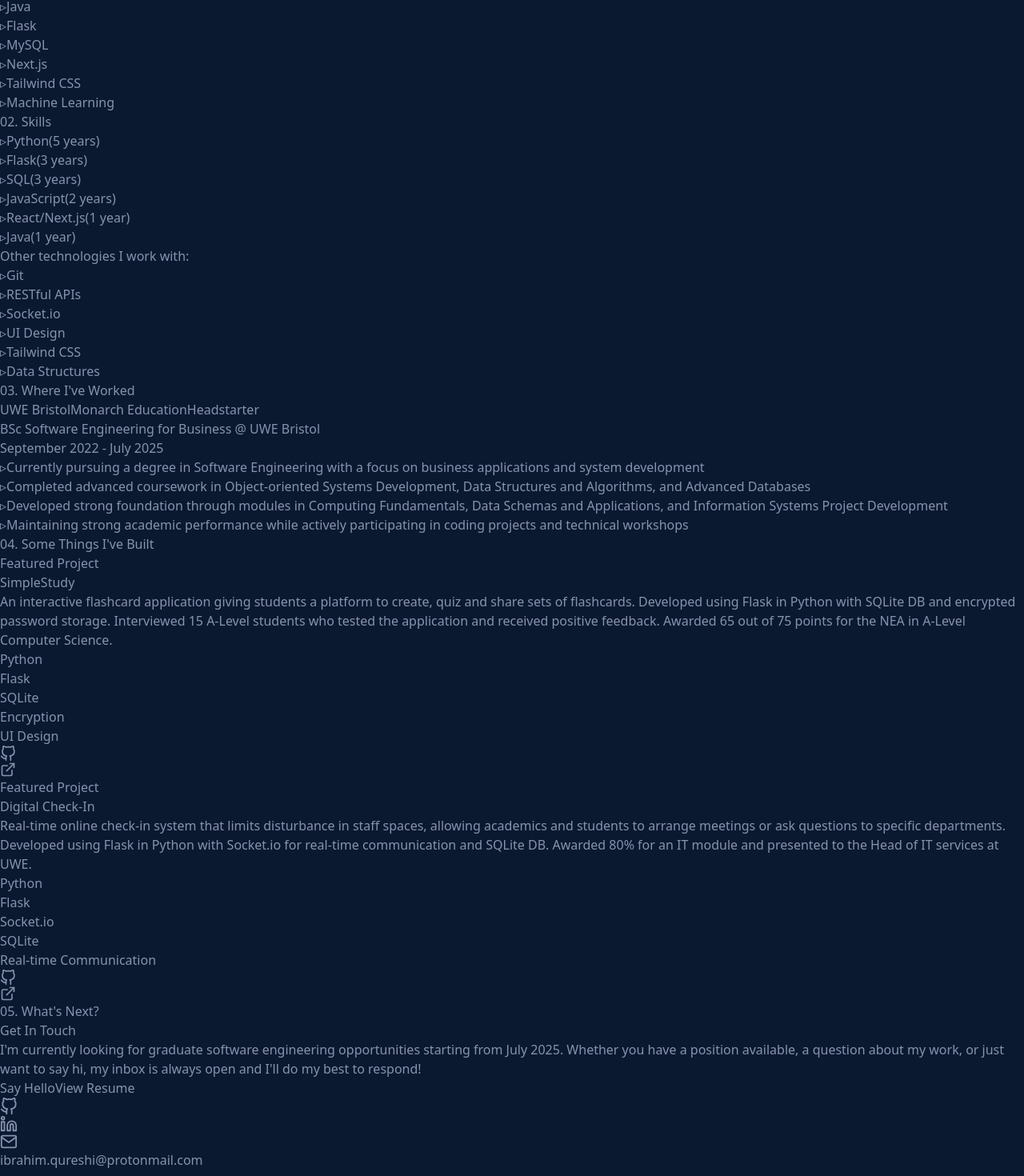
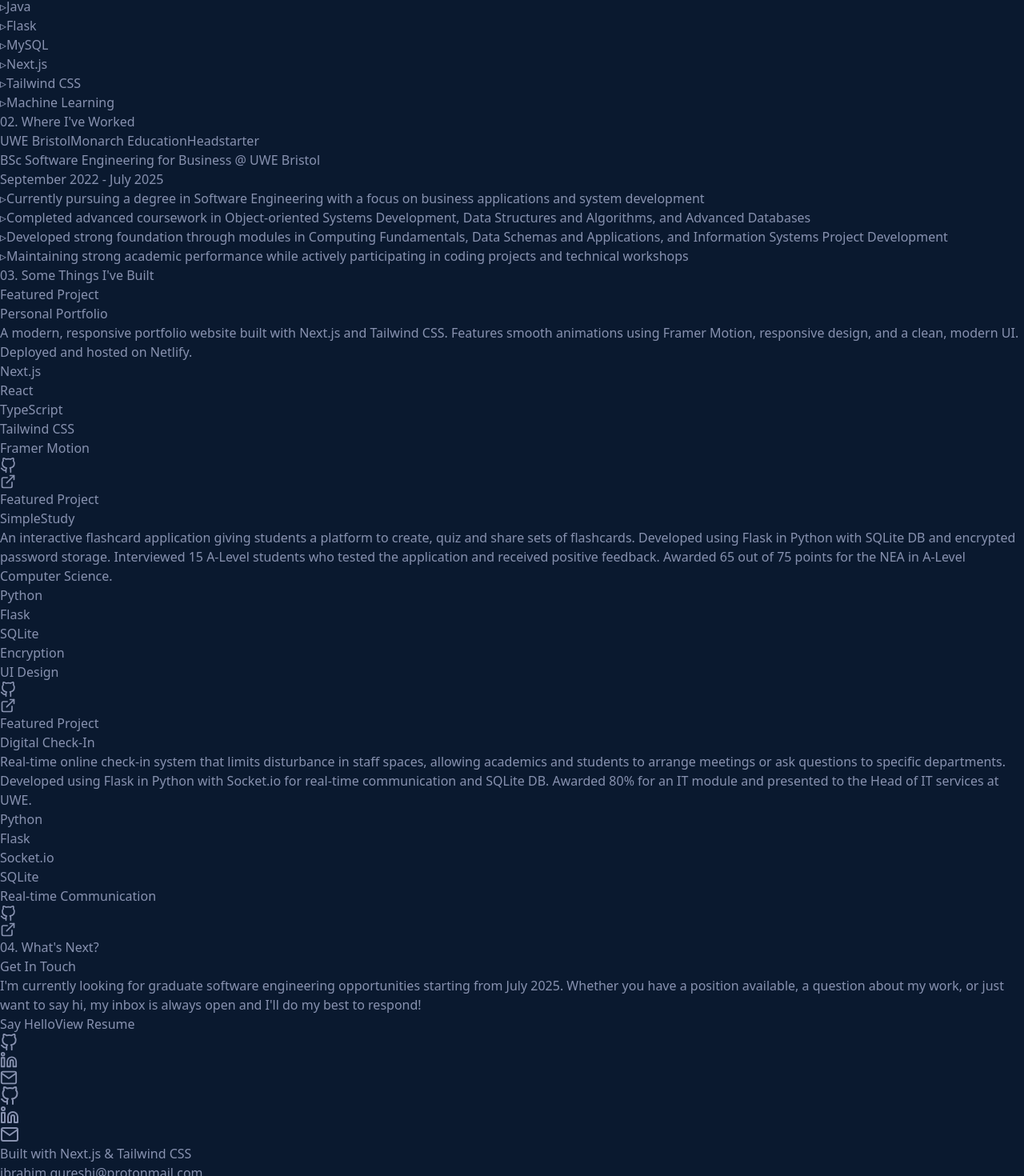
Before and after one commit to ibrahim-qi/portfolio, a Next.js app: page / in a window 1280 px wide. Shown: the part 2978-4448 px from the top of the page at 80% size. Built offline with nearby package versions, Linux system fonts and the light colour scheme.

Commit message:
Made social media links visible on smaller screens, added a project, Removed skills section due to redundancy, modified a few other details

```diff
--- a/src/app/page.tsx
+++ b/src/app/page.tsx
@@ -4,7 +4,6 @@ import { motion } from "framer-motion";
 import Navigation from "@/components/Navigation";
 import Hero from "@/components/Hero";
 import About from "@/components/About";
-import Skills from "@/components/Skills";
 import Experience from "@/components/Experience";
 import Projects from "@/components/Projects";
 import Contact from "@/components/Contact";
@@ -46,15 +45,6 @@ export default function Home() {
               viewport={{ once: true }}
               transition={{ duration: 0.5 }}
             >
-              <Skills />
-            </motion.div>
-            <motion.div
-              variants={fadeUpVariants}
-              initial="hidden"
-              whileInView="visible"
-              viewport={{ once: true }}
-              transition={{ duration: 0.5 }}
-            >
               <Experience />
             </motion.div>
             <motion.div
--- a/src/components/About.tsx
+++ b/src/components/About.tsx
@@ -29,7 +29,7 @@ const About = () => {
 
         <div className="space-y-4 text-[var(--slate)] mb-12">
           <p>
-            Hello! I&apos;m Ibrahim, a Software Engineering for Business student at the{" "}
+            Hello! I&apos;m Ibrahim, a BSc Software Engineering for Business student at the{" "}
             <a href="https://www.uwe.ac.uk" target="_blank" rel="noopener noreferrer" className="text-[var(--green)] hover:underline">
               University of the West of England, Bristol
             </a>
@@ -54,10 +54,6 @@ const About = () => {
               Python
             </a>
             {" "}and developing full-stack applications.
-          </p>
-          <p>
-            When I&apos;m not coding, you&apos;ll find me diving deep into FX and Futures Trading,
-            working towards my goal of becoming a high-level proprietary firm trader.
           </p>
           <p>
             Here are some technologies I work with:
--- a/src/components/Contact.tsx
+++ b/src/components/Contact.tsx
@@ -12,7 +12,7 @@ const Contact = () => {
         viewport={{ once: true }}
         className="max-w-3xl mx-auto text-center"
       >
-        <p className="font-mono text-[var(--green)] text-sm mb-4">05. What&apos;s Next?</p>
+        <p className="font-mono text-[var(--green)] text-sm mb-4">04. What&apos;s Next?</p>
         <h2 className="text-4xl sm:text-5xl font-bold text-[var(--lightest-slate)] mb-6">
           Get In Touch
         </h2>
--- a/src/components/Experience.tsx
+++ b/src/components/Experience.tsx
@@ -56,7 +56,7 @@ const Experience = () => {
         className="max-w-3xl"
       >
         <h2 className="flex items-center gap-2 text-[var(--lightest-slate)] text-2xl sm:text-3xl font-bold mb-8">
-          <span className="text-[var(--green)]">03.</span> Where I&apos;ve Worked
+          <span className="text-[var(--green)]">02.</span> Where I&apos;ve Worked
         </h2>
 
         <div className="flex flex-col sm:flex-row gap-4">
--- a/src/components/Navigation.tsx
+++ b/src/components/Navigation.tsx
@@ -10,7 +10,6 @@ const Navigation = () => {
 
   const navItems = [
     { name: "About", href: "#about" },
-    { name: "Skills", href: "#skills" },
     { name: "Experience", href: "#experience" },
     { name: "Work", href: "#work" },
     { name: "Contact", href: "#contact" },
--- a/src/components/Projects.tsx
+++ b/src/components/Projects.tsx
@@ -5,6 +5,34 @@ import { FiGithub, FiExternalLink } from "react-icons/fi";
 
 const Projects = () => {
   const projects = [
+    {
+      title: "Personal Portfolio",
+      description: (
+        <>
+          A modern, responsive portfolio website built with{" "}
+          <a href="https://nextjs.org" target="_blank" rel="noopener noreferrer" className="text-[var(--green)] hover:underline">
+            Next.js
+          </a>
+          {" "}and{" "}
+          <a href="https://tailwindcss.com" target="_blank" rel="noopener noreferrer" className="text-[var(--green)] hover:underline">
+            Tailwind CSS
+          </a>
+          . Features smooth animations using{" "}
+          <a href="https://www.framer.com/motion/" target="_blank" rel="noopener noreferrer" className="text-[var(--green)] hover:underline">
+            Framer Motion
+          </a>
+          , responsive design, and a clean, modern UI. Deployed and hosted on{" "}
+          <a href="https://www.netlify.com" target="_blank" rel="noopener noreferrer" className="text-[var(--green)] hover:underline">
+            Netlify
+          </a>
+          .
+        </>
+      ),
+      tech: ["Next.js", "React", "TypeScript", "Tailwind CSS", "Framer Motion"],
+      github: "https://github.com/ibrahim-qi/portfolio",
+      external: "#",
+      image: "/portfolio.jpg",
+    },
     {
       title: "SimpleStudy",
       description: (
@@ -68,7 +96,7 @@ const Projects = () => {
         viewport={{ once: true }}
       >
         <h2 className="flex items-center gap-2 text-[var(--lightest-slate)] text-2xl sm:text-3xl font-bold mb-12">
-          <span className="text-[var(--green)]">04.</span> Some Things I&apos;ve Built
+          <span className="text-[var(--green)]">03.</span> Some Things I&apos;ve Built
         </h2>
 
         <div className="space-y-24">
--- a/src/components/SocialLinks.tsx
+++ b/src/components/SocialLinks.tsx
@@ -5,6 +5,8 @@ import { FiGithub, FiLinkedin, FiMail } from "react-icons/fi";
 
 const SocialLinks = () => {
   return (
+    <>
+      {/* Desktop fixed sidebar */}
       <motion.div
         className="fixed bottom-0 left-6 hidden lg:block"
         initial={{ opacity: 0, y: 20 }}
@@ -42,6 +44,65 @@ const SocialLinks = () => {
           </li>
         </ul>
       </motion.div>
+
+      {/* Mobile footer */}
+      <motion.div
+        className="lg:hidden py-8 mt-24"
+        initial={{ opacity: 0, y: 20 }}
+        animate={{ opacity: 1, y: 0 }}
+        transition={{ duration: 0.5 }}
+      >
+        <div className="container mx-auto px-6">
+          <ul className="flex items-center justify-center gap-8">
+            <motion.li
+              initial={{ opacity: 0, y: 20 }}
+              animate={{ opacity: 1, y: 0 }}
+              transition={{ duration: 0.5, delay: 0.1 }}
+            >
+              <a
+                href="https://github.com/ibrahim-qi"
+                target="_blank"
+                rel="noopener noreferrer"
+                className="text-[var(--light-slate)] hover:text-[var(--green)] transition-colors duration-200 block"
+              >
+                <FiGithub size={24} />
+              </a>
+            </motion.li>
+            <motion.li
+              initial={{ opacity: 0, y: 20 }}
+              animate={{ opacity: 1, y: 0 }}
+              transition={{ duration: 0.5, delay: 0.2 }}
+            >
+              <a
+                href="https://www.linkedin.com/in/ibrahim-qi"
+                target="_blank"
+                rel="noopener noreferrer"
+                className="text-[var(--light-slate)] hover:text-[var(--green)] transition-colors duration-200 block"
+              >
+                <FiLinkedin size={24} />
+              </a>
+            </motion.li>
+            <motion.li
+              initial={{ opacity: 0, y: 20 }}
+              animate={{ opacity: 1, y: 0 }}
+              transition={{ duration: 0.5, delay: 0.3 }}
+            >
+              <a
+                href="mailto:ibrahim.qureshi@protonmail.com"
+                className="text-[var(--light-slate)] hover:text-[var(--green)] transition-colors duration-200 block"
+              >
+                <FiMail size={24} />
+              </a>
+            </motion.li>
+          </ul>
+          <div className="text-center mt-6">
+            <p className="text-[var(--slate)] text-sm">
+              Built with Next.js & Tailwind CSS
+            </p>
+          </div>
+        </div>
+      </motion.div>
+    </>
   );
 };
 
```
Lines whose indentation alone changed are shown as unchanged.
